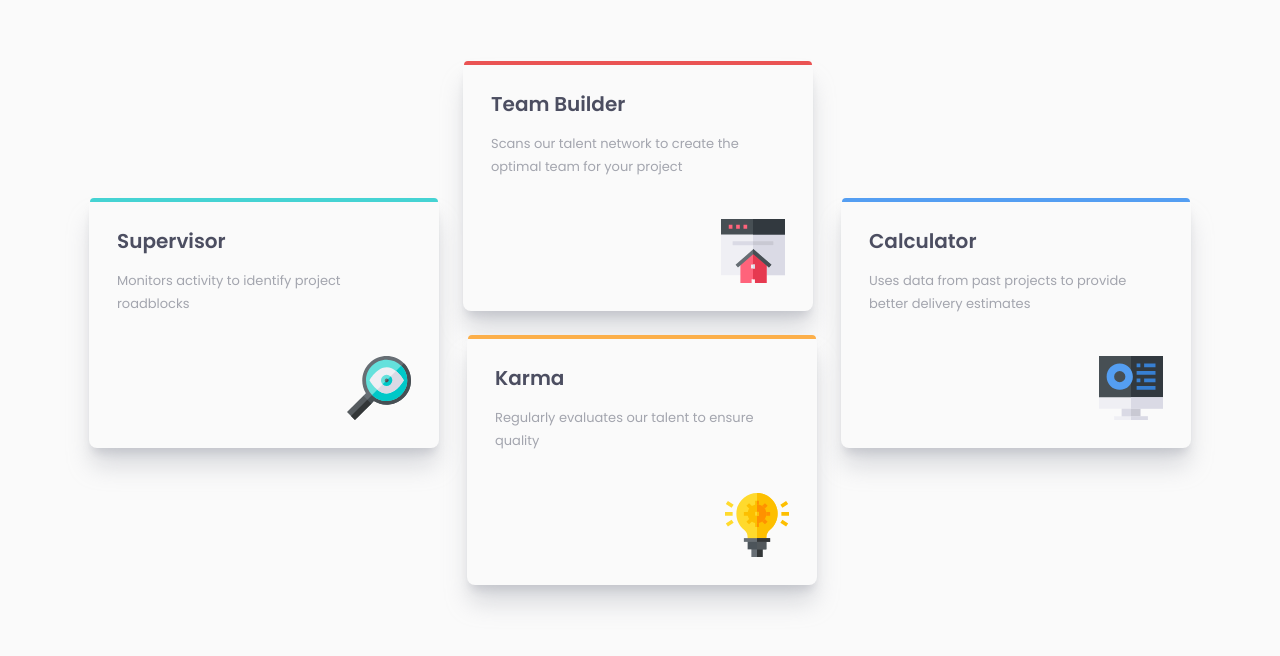
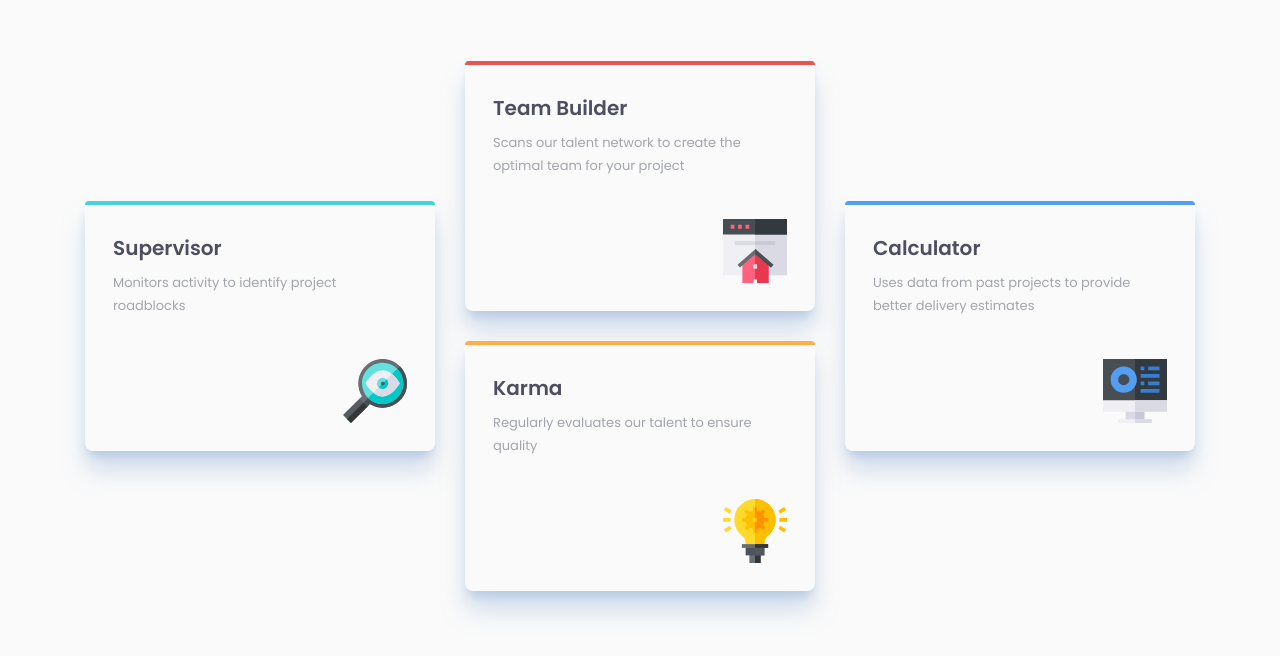
Before and after one commit to Ronnarit00000/four-card-feature-section, a plain HTML site: page index.html in a window 1280 px wide. Shown: the part 254-910 px from the top of the page. Drawn offline with Linux system fonts and the light colour scheme.

Commit message:
update border-radius font-size box-shadow space-gap

```diff
--- a/style.css
+++ b/style.css
@@ -1,9 +1,9 @@
 :root {
     --ff-base:"Poppins", sans-serif;
     --fs-900:2rem;      /*32px*/
-    --fs-800:clamp(1.25rem, -0.2045rem + 7.2727vw, 1.5rem);     /*20px - 24px*/
-    --fs-700:clamp(1.125rem, 0.3977rem + 3.6364vw, 1.25rem);    /*18px - 20px*/
-    --fs-400:clamp(0.8125rem, 0.0852rem + 3.6364vw, 0.9375rem); /*13px - 15px*/
+    --fs-800:clamp(1.5rem, 1.1173rem + 1.6327vw, 2.25rem);    /*24px - 36px*/
+    --fs-700:1.25rem;   /*20px*/
+    --fs-400:0.9375rem; /*15px*/
     --fs-300:0.8125rem; /*13px*/
 
     --fw-semibold:600;
@@ -15,9 +15,9 @@
     --cly-orange:  34,  97%, 64%;
     --clr-blue:   212,  86%, 64%;
 
-    --clr-neutral-900:234,12%, 34%;
-    --clr-neutral-500:229, 6%, 66%;
-    --clr-neutral-200:  0, 0%, 98%;
+    --clr-neutral-900:234, 12%, 34%;
+    --clr-neutral-500: 229, 6%, 66%;
+    --clr-neutral-200:   0, 0%, 98%;
 }
 
 *,
@@ -113,29 +113,15 @@ select {
     --item-width:21.875rem;
     display: grid;
     grid-template-rows: max-content;
-    border-radius: 8px;
-    box-shadow: 0 20px 25px -3px var(--clr-shadow-item),
-                0  8px 10px -4px var(--clr-shadow-item);
+    border-radius: 0.25rem 0.25rem 0.5rem 0.5rem;
+    border-top:    0.25rem solid var(--clr-border-top, hsl(229, 6%, 66%));
+    box-shadow: 0 20px 25px -1px var(--clr-shadow-item, hsl(234, 12%, 34%, 0.2)),
+                0  8px 10px -3px var(--clr-shadow-item, hsl(234, 12%, 34%, 0.2));
 
-    position: relative;
     padding: 28px;
     min-height:222px;
     max-width: var(--item-width);
     background-color: var(--bg-feature-item);
-}
-
-/* create border top on feature-item */
-.item::before {
-    position: absolute;
-    content: "";
-    inset: 0;
-
-    height:3.55px;
-    margin-inline: auto;
-    width:min(100% - 2px, var(--item-width));
-    background-color: var(--clr-border-top, hsl(229, 6%, 66%));
-    border-top-left-radius: 1rem;
-    border-top-right-radius: 1rem;
 }
 
 .item .title {
@@ -149,55 +135,51 @@ select {
     align-self: start;
     font-size: var(--fs-300);
     color:     var(--clr-info-item);
+    margin-block-start: 0.5rem;
     line-height: 23px;
 }
 
 .item .feature-image {
     max-width: 3.5625rem;
     max-height: 3.5625rem;
-    object-fit: cover;
     justify-self: end;
     align-self: end;
 }
 
 /* for custom color properties*/
 .item:is(.item--cyan) {
-    --clr-border-top:hsl(var(--clr-cyan));
-    --clr-title-item:hsl(var(--clr-neutral-900));
-    --clr-info-item:hsl(var(--clr-neutral-500));
-    --bg-feature-item:hsl(var(--clr-neutral-200));
-    --clr-shadow-item:hsl(var(--clr-neutral-500), .4);
+    --clr-border-top:   hsl(var(--clr-cyan));
+    --clr-title-item:   hsl(var(--clr-neutral-900));
+    --clr-info-item:    hsl(var(--clr-neutral-500));
+    --bg-feature-item:  hsl(var(--clr-neutral-200));
+    --clr-shadow-item:hsl(213, 47%, 67%, 0.35);
 }
 
 .item:is(.item--red) {
-    --clr-border-top:hsl(var(--clr-red));
-    --clr-title-item:hsl(var(--clr-neutral-900));
-    --clr-info-item:hsl(var(--clr-neutral-500));
-    --bg-feature-item:hsl(var(--clr-neutral-200));
-    --clr-shadow-item:hsl(var(--clr-neutral-500), .4);
+    --clr-border-top:   hsl(var(--clr-red));
+    --clr-title-item:   hsl(var(--clr-neutral-900));
+    --clr-info-item:    hsl(var(--clr-neutral-500));
+    --bg-feature-item:  hsl(var(--clr-neutral-200));
+    --clr-shadow-item:hsl(213, 47%, 67%, 0.35);
 }
 
 .item:is(.item--orange) {
-    --clr-border-top:hsl(var(--cly-orange));
-    --clr-title-item:hsl(var(--clr-neutral-900));
-    --clr-info-item:hsl(var(--clr-neutral-500));
-    --bg-feature-item:hsl(var(--clr-neutral-200));
-    --clr-shadow-item:hsl(var(--clr-neutral-500), .4);
+    --clr-border-top:   hsl(var(--cly-orange));
+    --clr-title-item:   hsl(var(--clr-neutral-900));
+    --clr-info-item:    hsl(var(--clr-neutral-500));
+    --bg-feature-item:  hsl(var(--clr-neutral-200));
+    --clr-shadow-item:hsl(213, 47%, 67%, 0.35);
 }
 
 .item:is(.item--blue) {
-    --clr-border-top:hsl(var(--clr-blue));
-    --clr-title-item:hsl(var(--clr-neutral-900));
-    --clr-info-item:hsl(var(--clr-neutral-500));
-    --bg-feature-item:hsl(var(--clr-neutral-200));
-    --clr-shadow-item:hsl(var(--clr-neutral-500), .4);
+    --clr-border-top:   hsl(var(--clr-blue));
+    --clr-title-item:   hsl(var(--clr-neutral-900));
+    --clr-info-item:    hsl(var(--clr-neutral-500));
+    --bg-feature-item:  hsl(var(--clr-neutral-200));
+    --clr-shadow-item:hsl(213, 47%, 67%, 0.35);
 }
 
 @media (min-width: calc(21.875rem * 2)) {
-    :root{
-        --fs-800:2.25rem;
-    }
-
     .container {
         padding-block: 5rem;
     }
@@ -205,6 +187,7 @@ select {
     .feature {
         margin-block-start: 4rem;
         grid-template-columns: 1fr 1fr;
+        gap: 1.875rem;
         grid-template-areas:
 
         "item-1 item-2"
```
